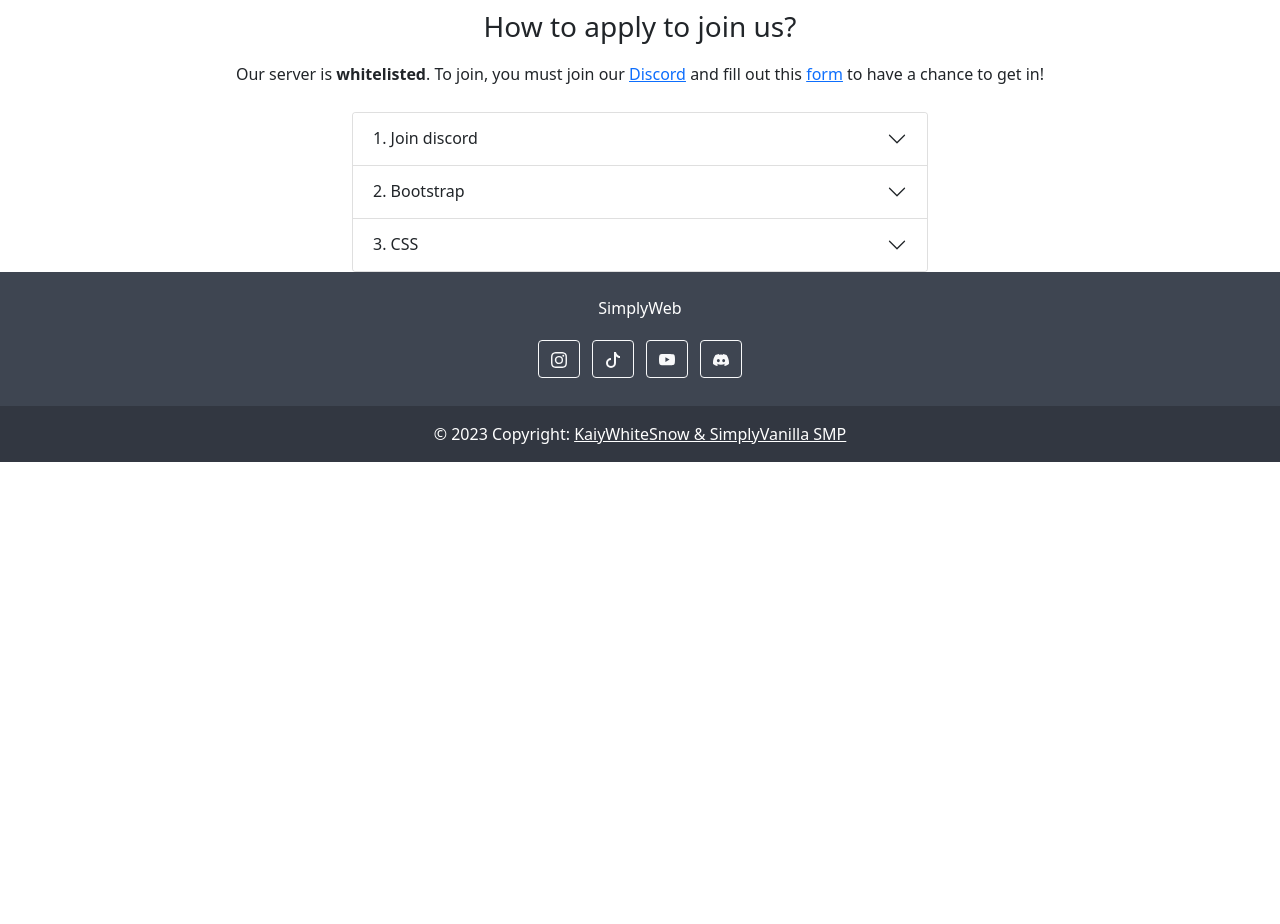
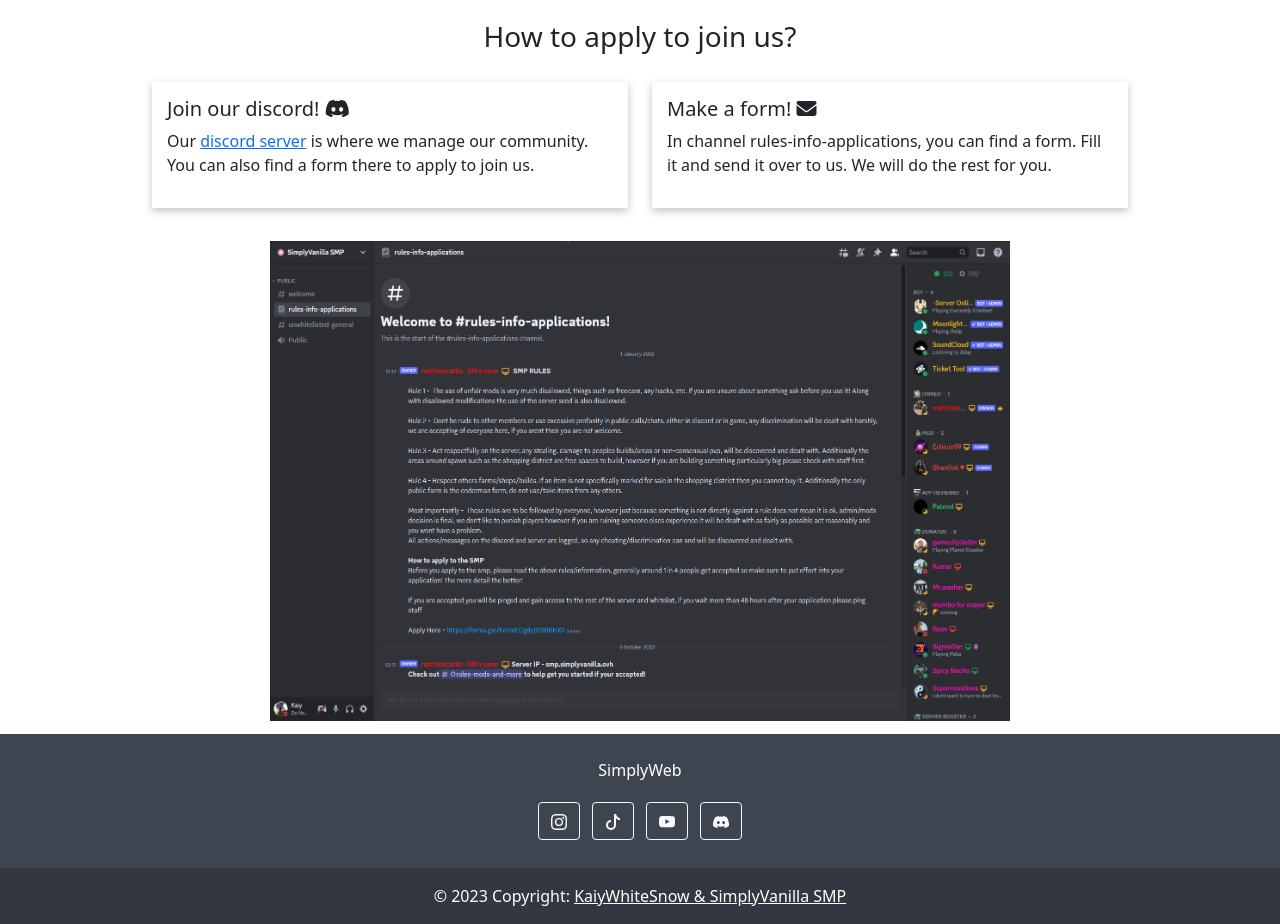
Before and after one commit to KaiyWhiteSnow/SimpleWeb, a Flask app: page /join in a window 1280 px wide. Shown: the part 72-996 px from the top of the page. Before the commit the page ends 534 px from the top, so only its background shows below. Run offline with Flask 3, Linux system fonts and the light colour scheme; some libraries are stand-ins or nearby versions.

Commit message:
Added better descriptions, picture and small edits

```diff
--- a/src/static/css/style.css
+++ b/src/static/css/style.css
@@ -1,4 +1,4 @@
 .container {
-    max-width: 600px;
+    max-width: 1000px;
     margin: auto;
 }
--- a/src/templates/join.html
+++ b/src/templates/join.html
@@ -9,6 +9,7 @@
     <script src="{{ url_for('static', filename='js/bootstrap.min.js') }}"></script>
     <script src="{{ url_for('static', filename='js/bootstrap.bundle.min.js') }}"></script>
     <script src="{{ url_for('static', filename='js/mdb.min.js') }}"></script>
+    <script src="https://kit.fontawesome.com/2aac6f8878.js" crossorigin="anonymous"></script>
 
     <style>
         body {
@@ -30,59 +31,38 @@
     </header>
 
     <div class="parOffset d-flex justify-content-center" style="padding: 10px;">
-        <h3>
+        <h3 style="padding: 10px;">
             How to apply to join us?
         </h3>
     </div>
-    <div class="d-flex justify-content-center" style="margin-bottom: 10px;">
-        <p class="text-center">
-            Our server is <c style="font-weight: bold;">whitelisted</c>. To join, you must join our <a href="https://discord.gg/7z3gGZbMm3">Discord</a> and fill out this <a href="https://forms.gle/Fe7mECgdyB7SBKHX9">form</a> to have a chance to get in!
-        </p>
-    </div>
     <div class="container">
-        <div class="accordion" id="myAccordion">
-            <div class="accordion-item">
-                <h2 class="accordion-header" id="headingOne">
-                    <button type="button" class="accordion-button collapsed" data-bs-toggle="collapse" data-bs-target="#collapseOne">1. Join discord</button>
-                </h2>
-                <div id="collapseOne" class="accordion-collapse collapse" data-bs-parent="#myAccordion">
-                    <div class="card-body">
-                        <p>
-                            In order to join our server, you must join our <a href="https://discord.gg/7z3gGZbMm3" target="_blank">Discord server.</a>
-                        </p>
-                        <p>
-                            There, you may look around, and when you're ready to apply, go into channel rules-info-applications and click on the google form as you can see in picture below.
-                        </p>
-                    </div>
+
+        <div class="row">
+            <div class="col-md-6" style="margin-bottom: 20px;">
+                <div class="text-left" style="padding: 15px; box-shadow: rgba(0, 0, 0, 0.24) 0px 3px 8px;">
+                    <h5>
+                        Join our discord! <i class="fa-brands fa-discord"></i>
+                    </h5>
+                    <p class="text-wrap">
+                        Our <a href="https://discord.gg/7z3gGZbMm3">discord server</a> is where we manage our community. You can also find a form there to apply to join us.
+                    </p>
                 </div>
             </div>
-            <div class="accordion-item">
-                <h2 class="accordion-header" id="headingTwo">
-                    <button type="button" class="accordion-button collapsed" data-bs-toggle="collapse" data-bs-target="#collapseTwo">2. Bootstrap</button>
-                </h2>
-                <div id="collapseTwo" class="accordion-collapse collapse" data-bs-parent="#myAccordion">
-                    <div class="card-body">
-                        <p>
-                            Bootstrap is a sleek, intuitive, and powerful front-end framework for faster and easier web development. It is a collection of CSS and HTML conventions. <a href="https://www.tutorialrepublic.com/twitter-bootstrap-tutorial/" target="_blank">Learn more.</a>
-                        </p>
-                    </div>
-                </div>
-            </div>
-            <div class="accordion-item">
-                <h2 class="accordion-header" id="headingThree">
-                    <button type="button" class="accordion-button collapsed" data-bs-toggle="collapse" data-bs-target="#collapseThree">3. CSS</button>
-                </h2>
-                <div id="collapseThree" class="accordion-collapse collapse" data-bs-parent="#myAccordion">
-                    <div class="card-body">
-                        <p>
-                            CSS stands for Cascading Style Sheet. It allows you to specify various style properties for a given HTML element such as colors, backgrounds, fonts, etc. <a href="https://www.tutorialrepublic.com/css-tutorial/" target="_blank">Learn more.</a>
-                        </p>
-                    </div>
+            <div class="col-md-6" style="margin-bottom: 20px;">
+                <div class="text-left" style="padding: 15px; box-shadow: rgba(0, 0, 0, 0.24) 0px 3px 8px;">
+                    <h5>
+                        Make a form! <i class="fa-solid fa-envelope"></i>
+                    </h5>
+                    <p class="text-wrap">
+                        In channel rules-info-applications, you can find a form. Fill it and send it over to us. We will do the rest for you.
+                    </p>
                 </div>
             </div>
         </div>
+        <div class="d-flex justify-content-center" style="padding: 13px;">
+            <img src="/static/img/join.png" width="740" height="480">
+        </div>
     </div>
-
 
     <footer class="text-center text-lg-start text-white" style="background-color: #3e4551">
         <div class="container text-center p-4 pb-0">
```
Also changed, not shown: src/static/img/join.png (added).
